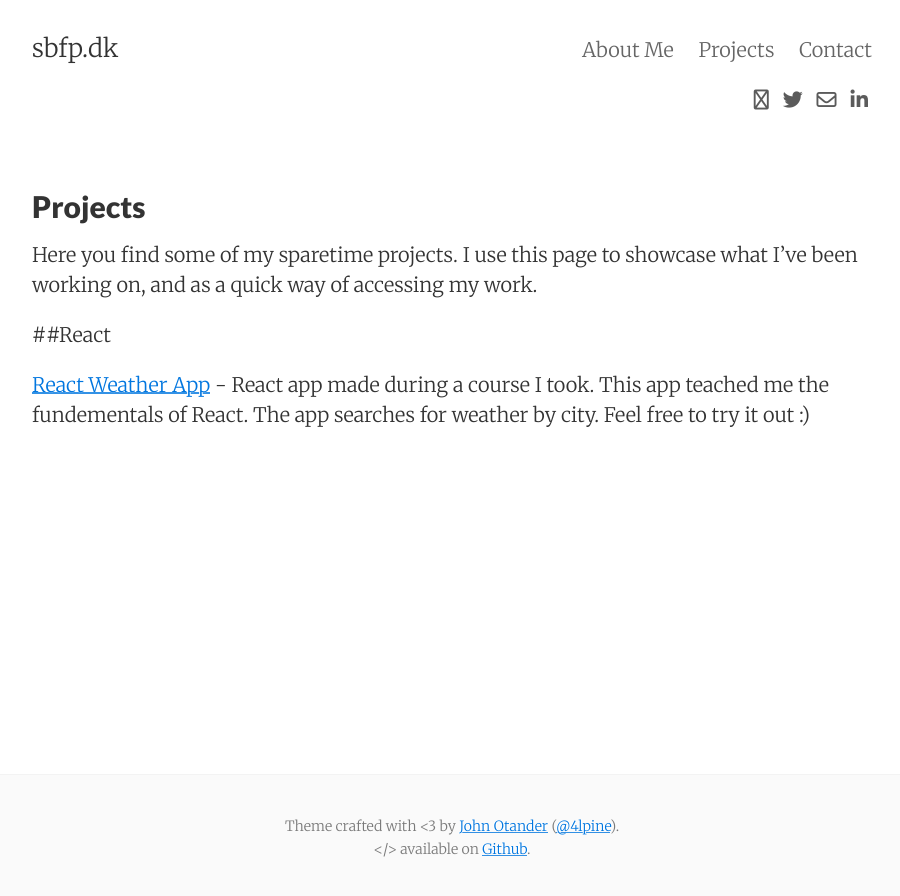
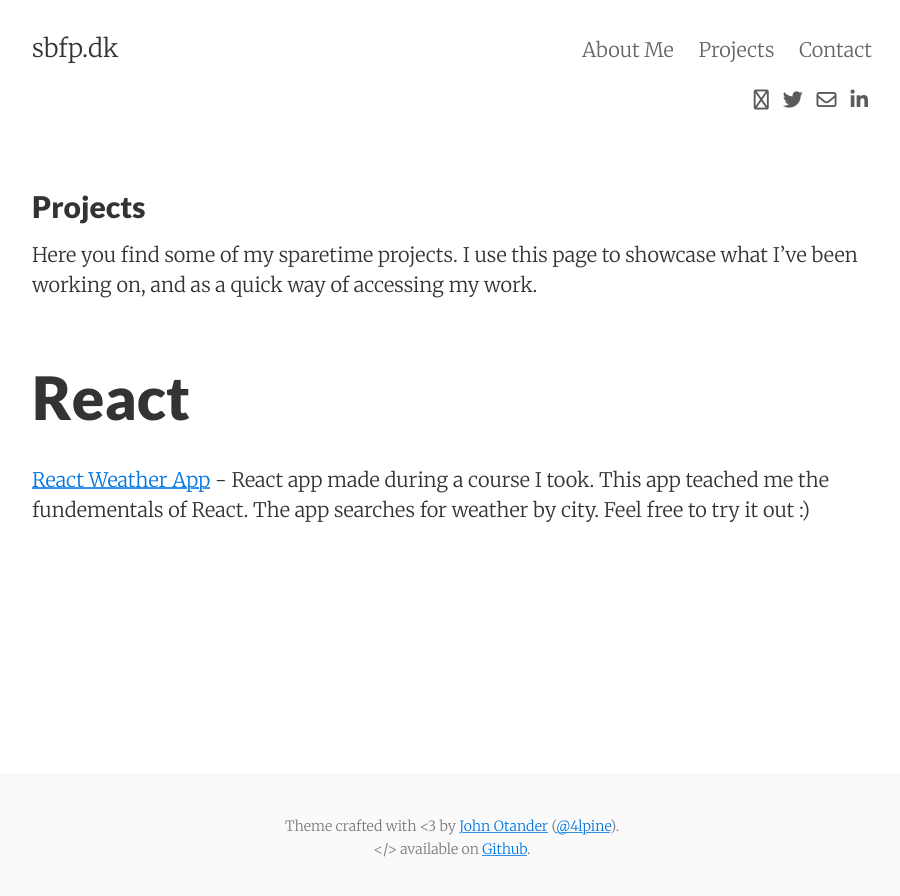
Before and after one commit to sbfp/sbfp.github.io-old, a Jekyll site: the page built from projects.md, in a window 1280 px wide. Shown: the top 896 px of the page, without its empty margins (188-1088 px from the left). Built offline with Jekyll 4.4.1, drawn with Linux system fonts in a browser that asks for light colours; nearby versions of some CDN libraries.

```diff
--- a/projects.md
+++ b/projects.md
@@ -7,6 +7,7 @@ tags: projects
 
 Here you find some of my sparetime projects. I use this page to showcase what I've been working on, and as a quick way of accessing my work.
 
-##React
+React
+===========
 
 [React Weather App](http://thawing-lowlands-87282.herokuapp.com/) - React app made during a course I took. This app teached me the fundementals of React. The app searches for weather by city. Feel free to try it out :)
```
